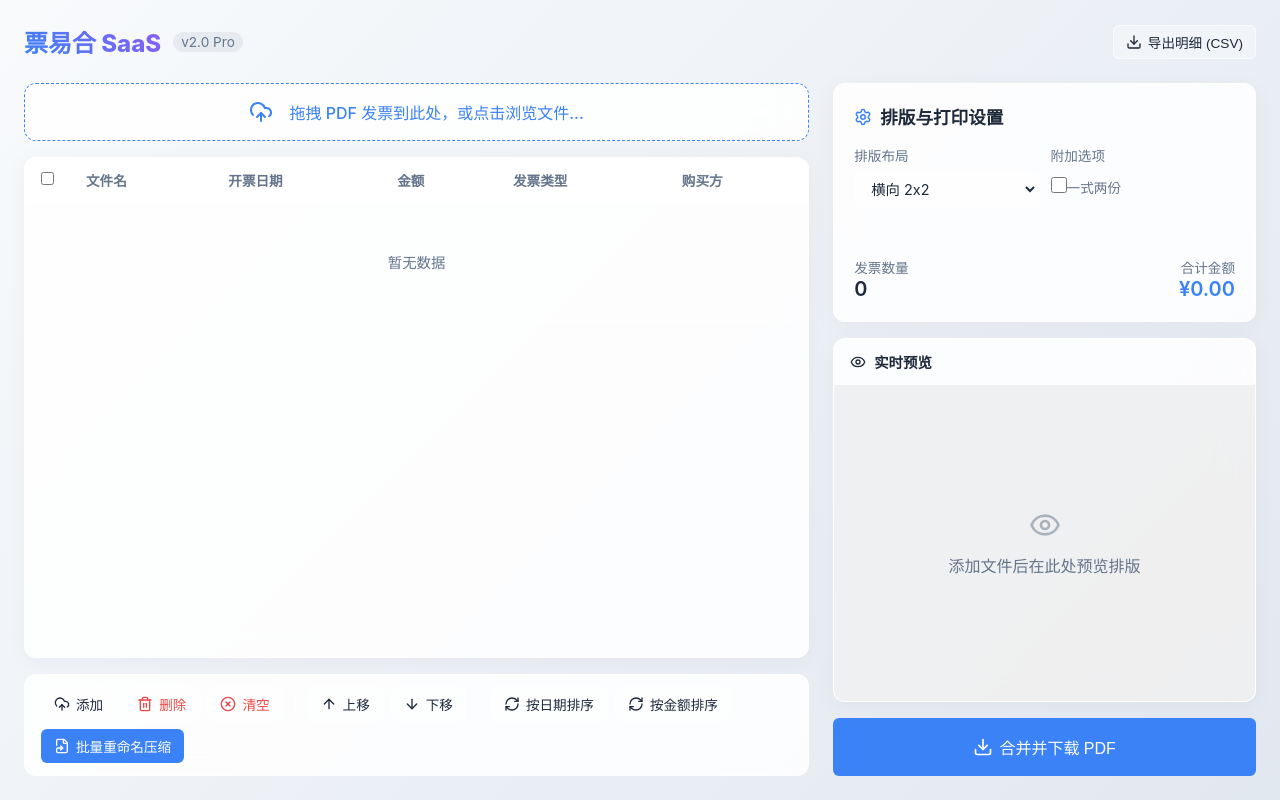
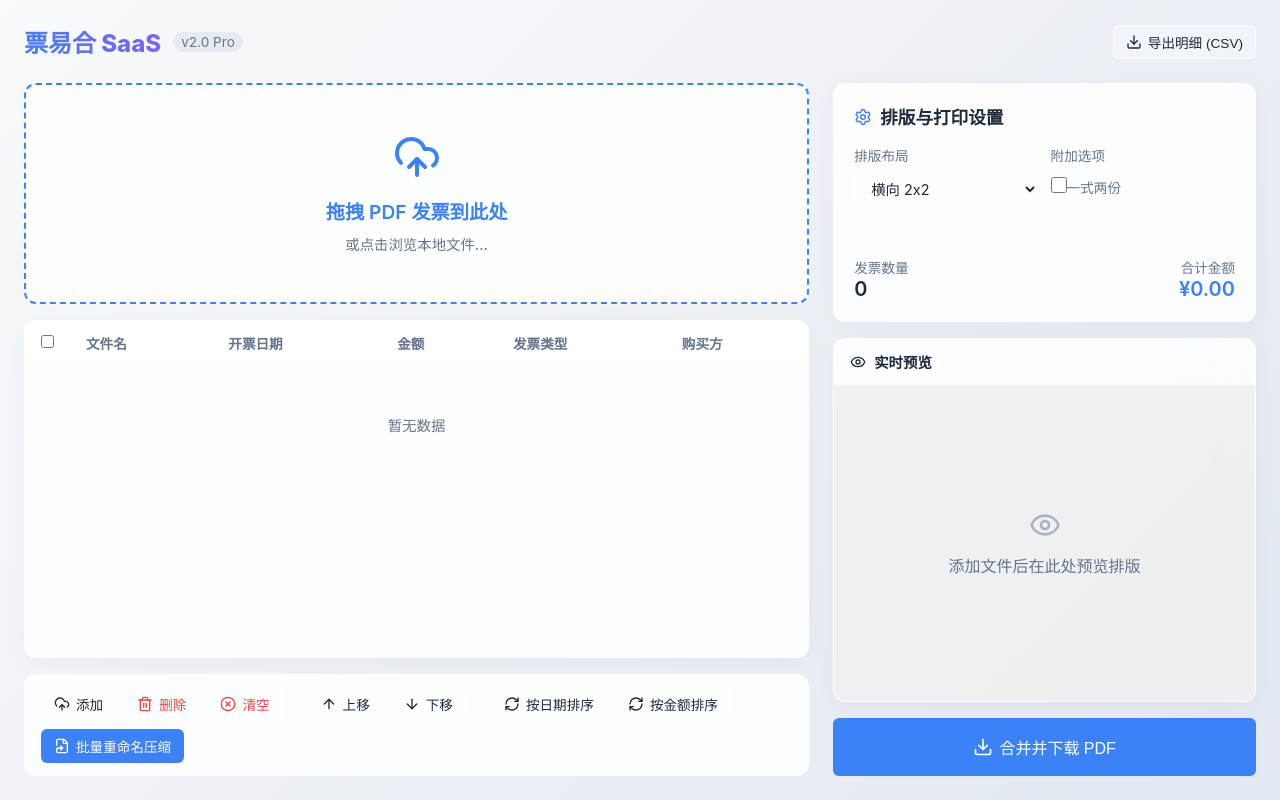
Before and after one commit to wuyueerhao/piaoyihe-web, a React (Vite) app: page / in a window 1280 px wide. Built offline with nearby package versions, Linux system fonts and the light colour scheme.

Commit message:
style: enlarge upload area

```diff
--- a/src/App.tsx
+++ b/src/App.tsx
@@ -219,8 +219,11 @@ function App() {
             onClick={() => fileInputRef.current?.click()}
           >
             <input type="file" multiple accept="application/pdf" style={{ display: 'none' }} ref={fileInputRef} onChange={e => { if (e.target.files) processFiles(Array.from(e.target.files)) }} />
-            <UploadCloud size={24} />
-            <span>拖拽 PDF 发票到此处，或点击浏览文件...</span>
+            <UploadCloud size={48} />
+            <div style={{ display: 'flex', flexDirection: 'column', alignItems: 'center', gap: '8px' }}>
+              <span style={{ fontSize: '1.2rem', fontWeight: 600 }}>拖拽 PDF 发票到此处</span>
+              <span style={{ fontSize: '0.9rem', color: 'var(--text-muted)' }}>或点击浏览本地文件...</span>
+            </div>
           </div>
 
           <div className="table-container">
--- a/src/index.css
+++ b/src/index.css
@@ -99,10 +99,11 @@ body {
 .upload-strip {
   background: var(--surface-color);
   backdrop-filter: var(--backdrop-blur);
-  border: 1px dashed var(--primary-color);
+  border: 2px dashed var(--primary-color);
   border-radius: var(--radius);
-  padding: 1rem;
+  padding: 3rem 2rem;
   display: flex;
+  flex-direction: column;
   align-items: center;
   justify-content: center;
   gap: 1rem;
@@ -110,6 +111,7 @@ body {
   transition: all 0.2s;
   color: var(--primary-color);
   font-weight: 500;
+  min-height: 160px;
 }
 
 .upload-strip:hover, .upload-strip.dragging {
```
